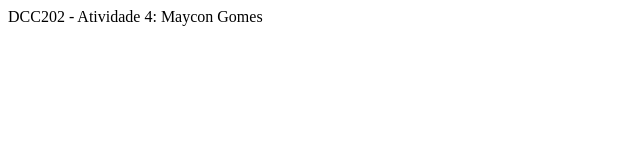
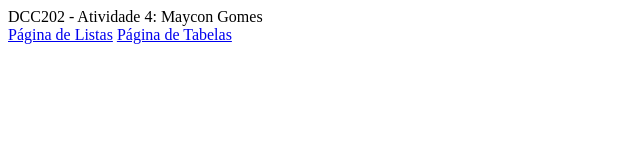
Before and after one commit to ufjf-dcc202/ufjf-dcc202-2025-1-b-atv03-Maycdouglas, a plain HTML site: page index.html in a window 1280 px wide. Shown: the whole page, without its empty margins (0-640 px from the left). Drawn offline with Linux system fonts and the light colour scheme.

Commit message:
cria âncoras para as paginas de listas e tabelas

```diff
--- a/index.html
+++ b/index.html
@@ -7,5 +7,7 @@
   </head>
   <body>
     <main>DCC202 - Atividade 4: Maycon Gomes</main>
+    <a href="./listas">Página de Listas</a>
+    <a href="./tabelas">Página de Tabelas</a>
   </body>
 </html>
```
